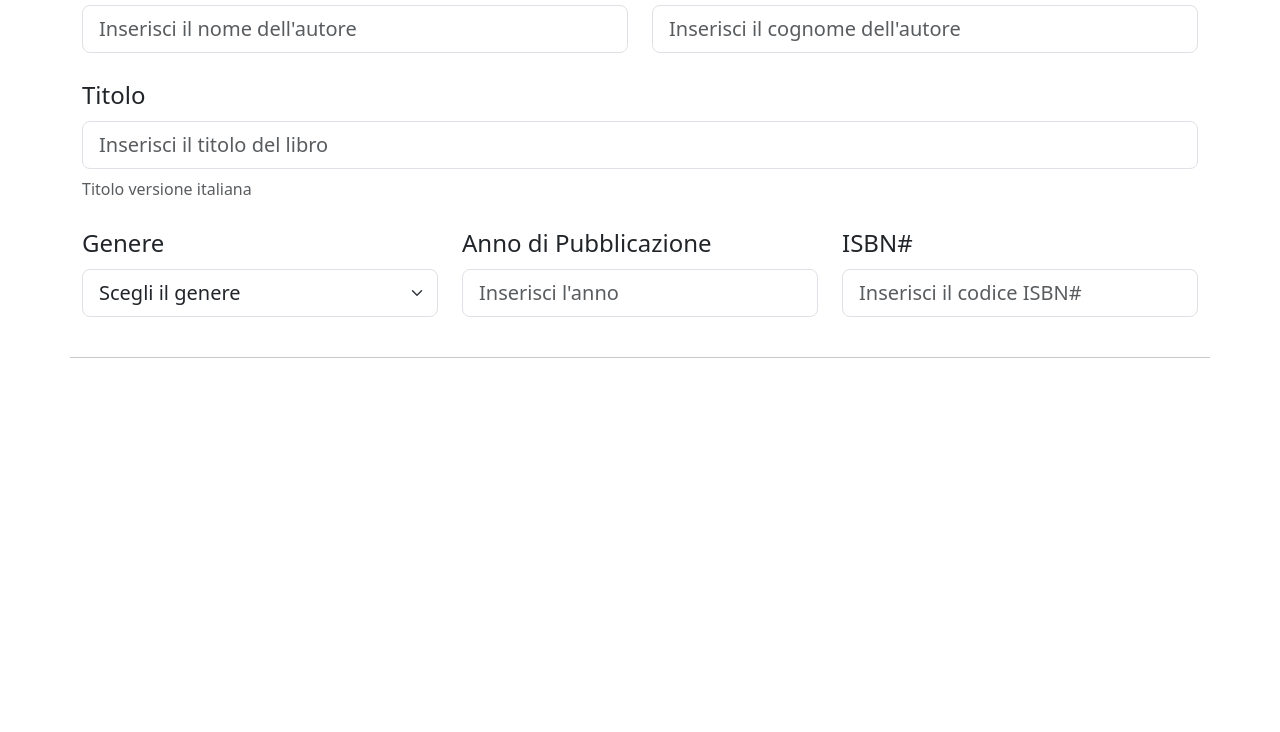
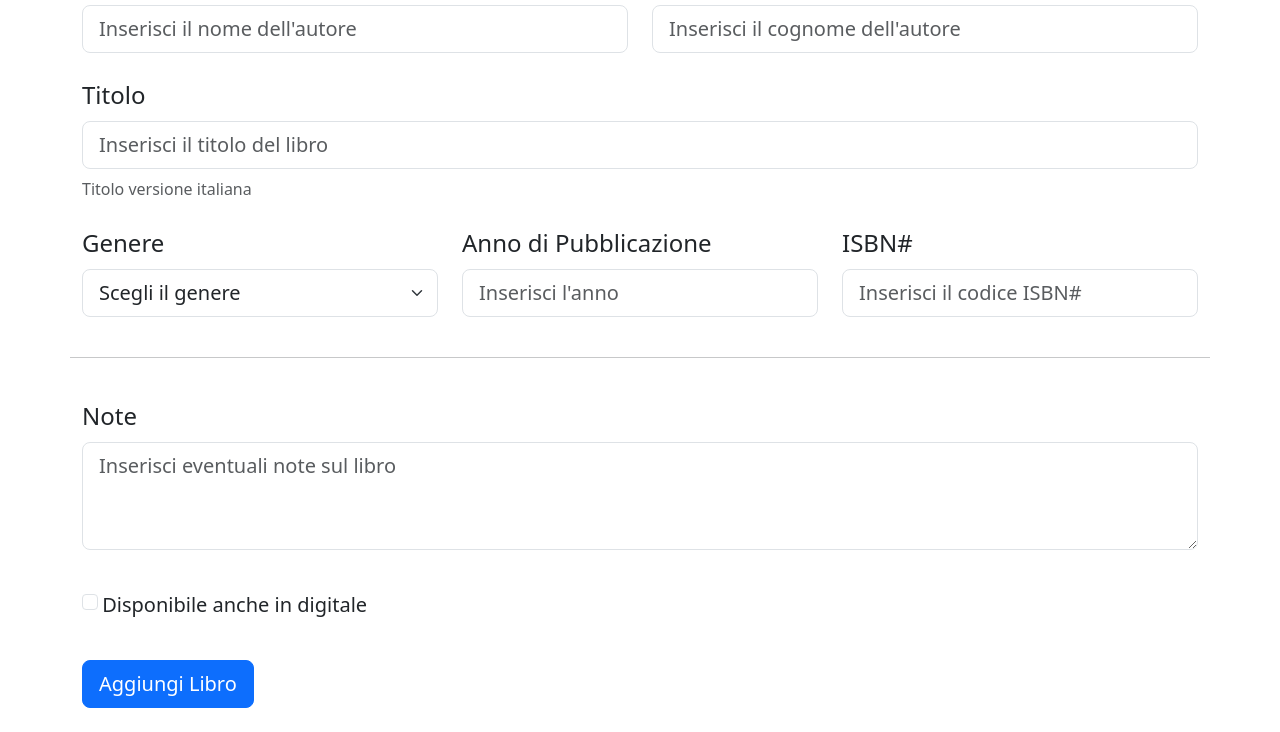
Before and after one commit to FedericoCanale/html-css-bootstrap-dashboard, a plain HTML site: page add-book.html in a window 1280 px wide. Shown: the part 206-938 px from the top of the page. Before the commit the page ends 800 px from the top, so only its background shows below. Drawn offline with nearby package versions, Linux system fonts and the light colour scheme.

Commit message:
add note and button form

```diff
--- a/add-book.html
+++ b/add-book.html
@@ -154,7 +154,28 @@
                 </div>
                 <hr>
                 <!-- Notes -->
-
+                <div class="mb-3">
+                    <label for="note" class="form-label fs-4">Note</label>
+                    <textarea class="form-control form-control-lg" id="note"
+                        name="note"
+                        rows="3"
+                        placeholder="Inserisci eventuali note sul libro"></textarea>
+                </div>
+                <!-- Notes input -->
+                <div class="form-check-sm-start mb-3">
+                    <input class="form-check-input"
+                        type="checkbox"
+                        id="checknox"
+                        name="checkbox">
+                    <label class="form-check-label fs-5" for="digital">
+                        Disponibile anche in digitale
+                    </label>
+                </div>
+                <!-- Button -->
+                <div class="col-4 text-sm-start">
+                    <button class="btn btn-primary btn-lg">Aggiungi
+                        Libro</button>
+                </div>
 
             </form>
         </main>
```
